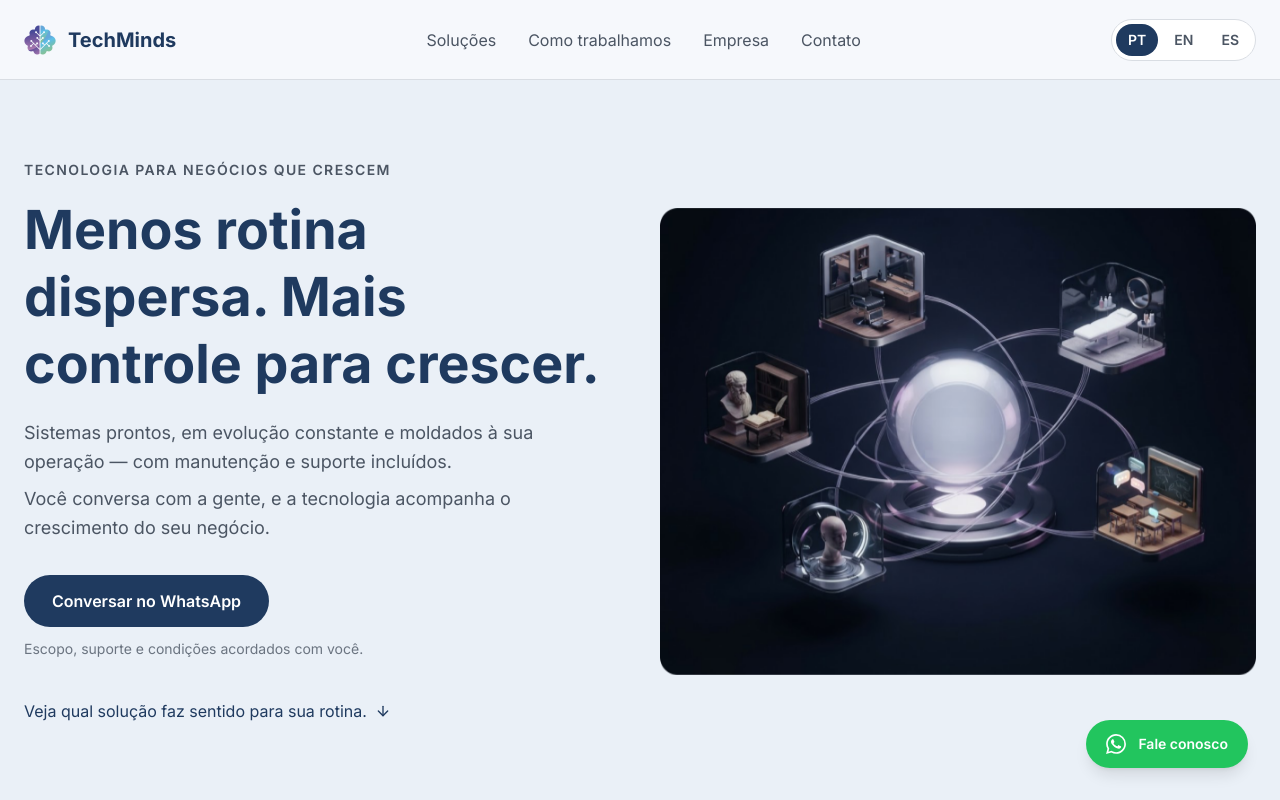
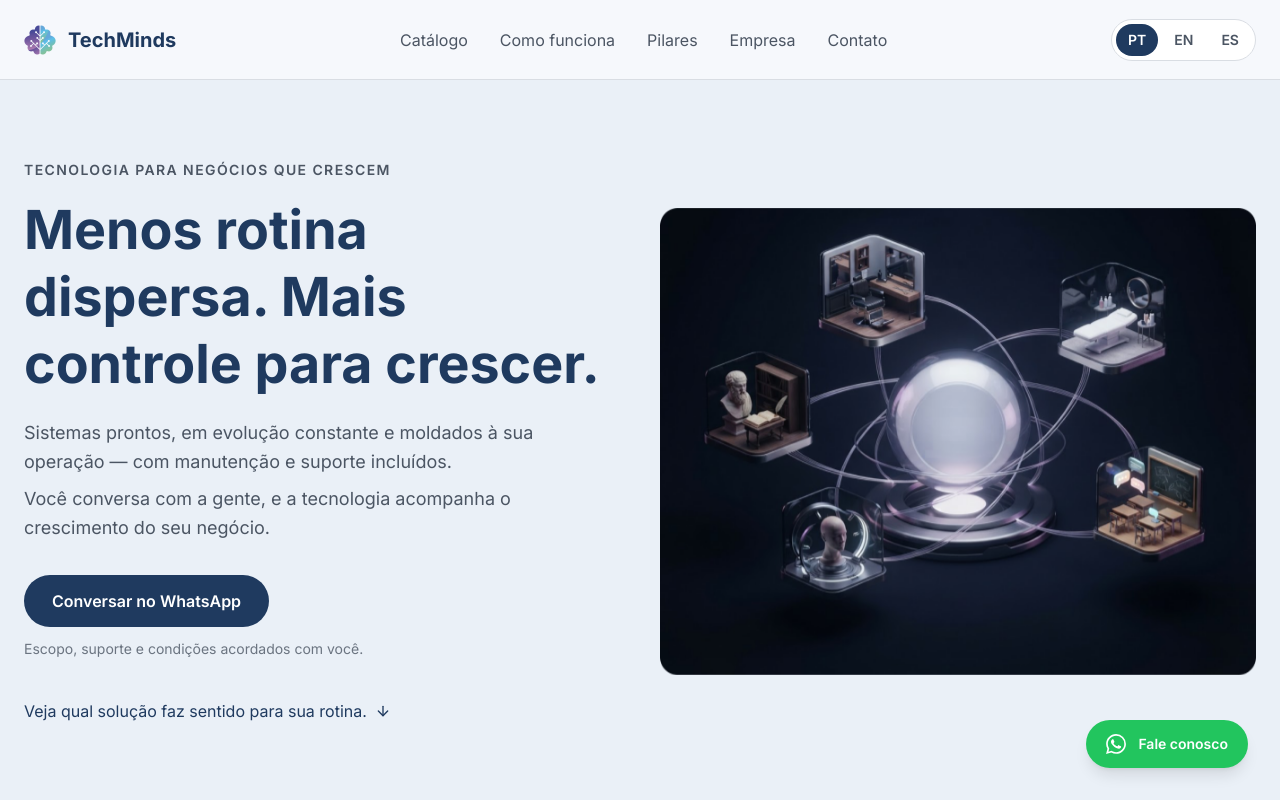
Before and after one commit to TechMinds-Group/Institucional_Landing_Page, a React (Vite) app: page / in a window 1280 px wide. Shown: the top 800 px of the page. Built offline with nearby package versions, Linux system fonts and the light colour scheme.

Commit message:
feat(RN-022): navbar B - rotulos pelos titulos visiveis das secoes + atalho Pilares (id #pilares; anchors add-only; i18n 3 idiomas)

```diff
--- a/src/app/components/NavbarB.tsx
+++ b/src/app/components/NavbarB.tsx
@@ -28,6 +28,7 @@ import { SECTION_IDS } from "../constants/anchors";
 const NAV_LINKS = [
   { key: "solutions", targetId: SECTION_IDS.catalogo },
   { key: "howWeWork", targetId: SECTION_IDS.comoFunciona },
+  { key: "pilares", targetId: SECTION_IDS.pilares },
   { key: "company", targetId: SECTION_IDS.empresa },
   { key: "contact", targetId: SECTION_IDS.contato },
 ] as const;
@@ -56,6 +57,7 @@ export function NavbarB() {
   const labels: Record<NavLinkKey, string> = {
     solutions: t.navB.solutions,
     howWeWork: t.navB.howWeWork,
+    pilares: t.navB.pilares,
     company: t.navB.company,
     contact: t.navB.contact,
   };
--- a/src/app/components/PillarsSection.tsx
+++ b/src/app/components/PillarsSection.tsx
@@ -18,7 +18,7 @@ export function PillarsSection() {
   const { t } = useI18n();
 
   return (
-    <section className="bg-white">
+    <section id={SECTION_IDS.pilares} className="bg-white">
       <div className="max-w-7xl mx-auto px-6 py-16 md:py-20">
         <div className="motion-safe max-w-2xl mx-auto text-center mb-12">
           <p className="text-sm font-semibold uppercase tracking-widest text-[#4B5563] mb-4">
--- a/src/app/constants/anchors.ts
+++ b/src/app/constants/anchors.ts
@@ -12,6 +12,7 @@ export const SECTION_IDS = {
   problema: 'problema',
   catalogo: 'catalogo',
   comoFunciona: 'como-funciona',
+  pilares: 'pilares',
   empresa: 'empresa',
   contato: 'contato',
 } as const;
--- a/src/app/i18n/translations.ts
+++ b/src/app/i18n/translations.ts
@@ -283,6 +283,7 @@ export interface Translations {
   navB: {
     solutions: string;
     howWeWork: string;
+    pilares: string;
     company: string;
     contact: string;
   };
@@ -452,8 +453,9 @@ export const translations: Record<Language, Translations> = {
       getStarted: 'Ver soluções'
     },
     navB: {
-      solutions: 'Soluções',
-      howWeWork: 'Como trabalhamos',
+      solutions: 'Catálogo',
+      howWeWork: 'Como funciona',
+      pilares: 'Pilares',
       company: 'Empresa',
       contact: 'Contato'
     },
@@ -1331,8 +1333,9 @@ export const translations: Record<Language, Translations> = {
       getStarted: 'Get started'
     },
     navB: {
-      solutions: 'Solutions',
-      howWeWork: 'How we work',
+      solutions: 'Catalog',
+      howWeWork: 'How it works',
+      pilares: 'Pillars',
       company: 'Company',
       contact: 'Contact'
     },
@@ -2211,8 +2214,9 @@ export const translations: Record<Language, Translations> = {
       getStarted: 'Comenzar ahora'
     },
     navB: {
-      solutions: 'Soluciones',
-      howWeWork: 'Cómo trabajamos',
+      solutions: 'Catálogo',
+      howWeWork: 'Cómo funciona',
+      pilares: 'Pilares',
       company: 'Empresa',
       contact: 'Contacto'
     },
```
Also changed, not shown: 1 other file (tests, documents, lock files or other folders).
